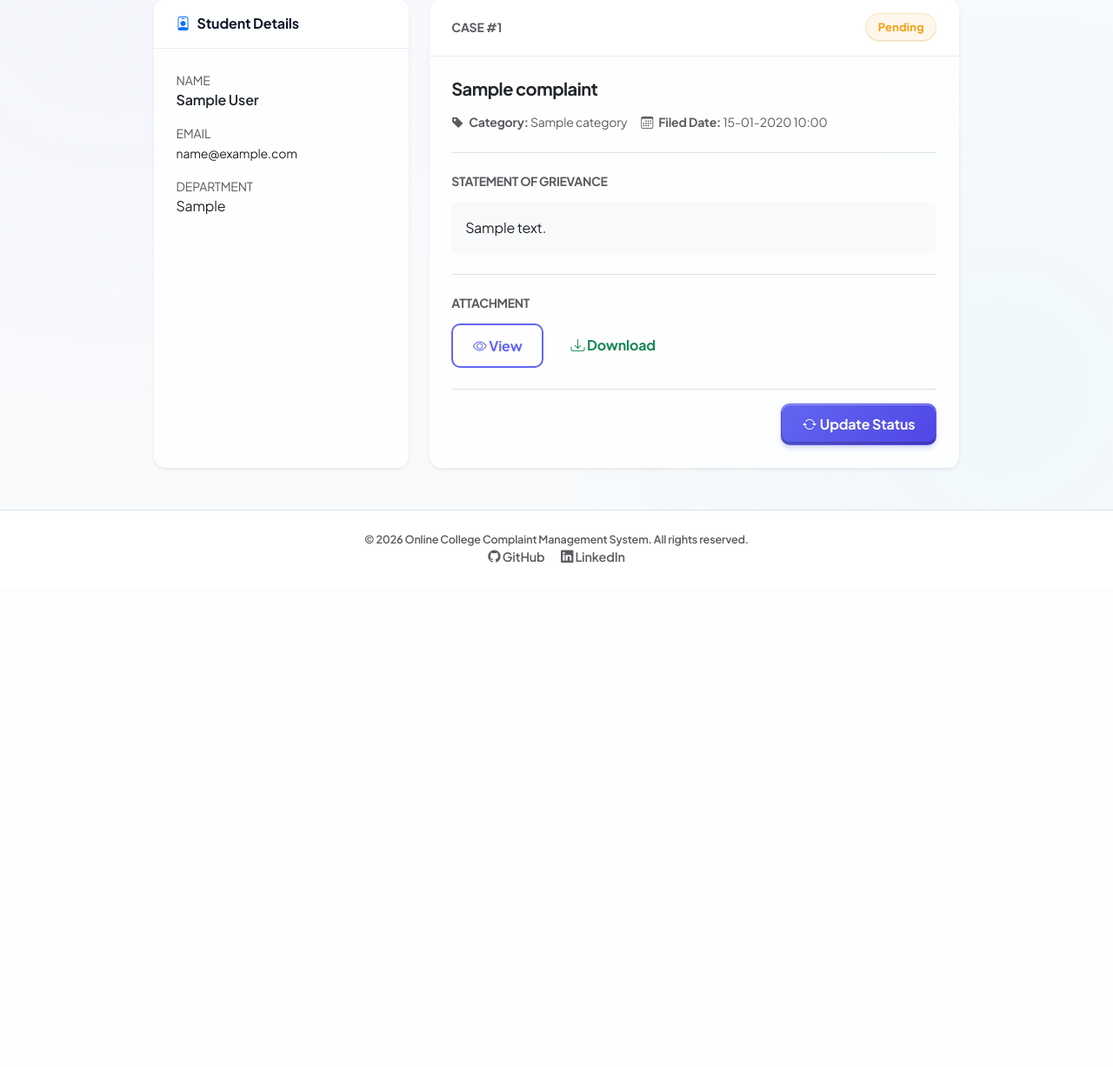
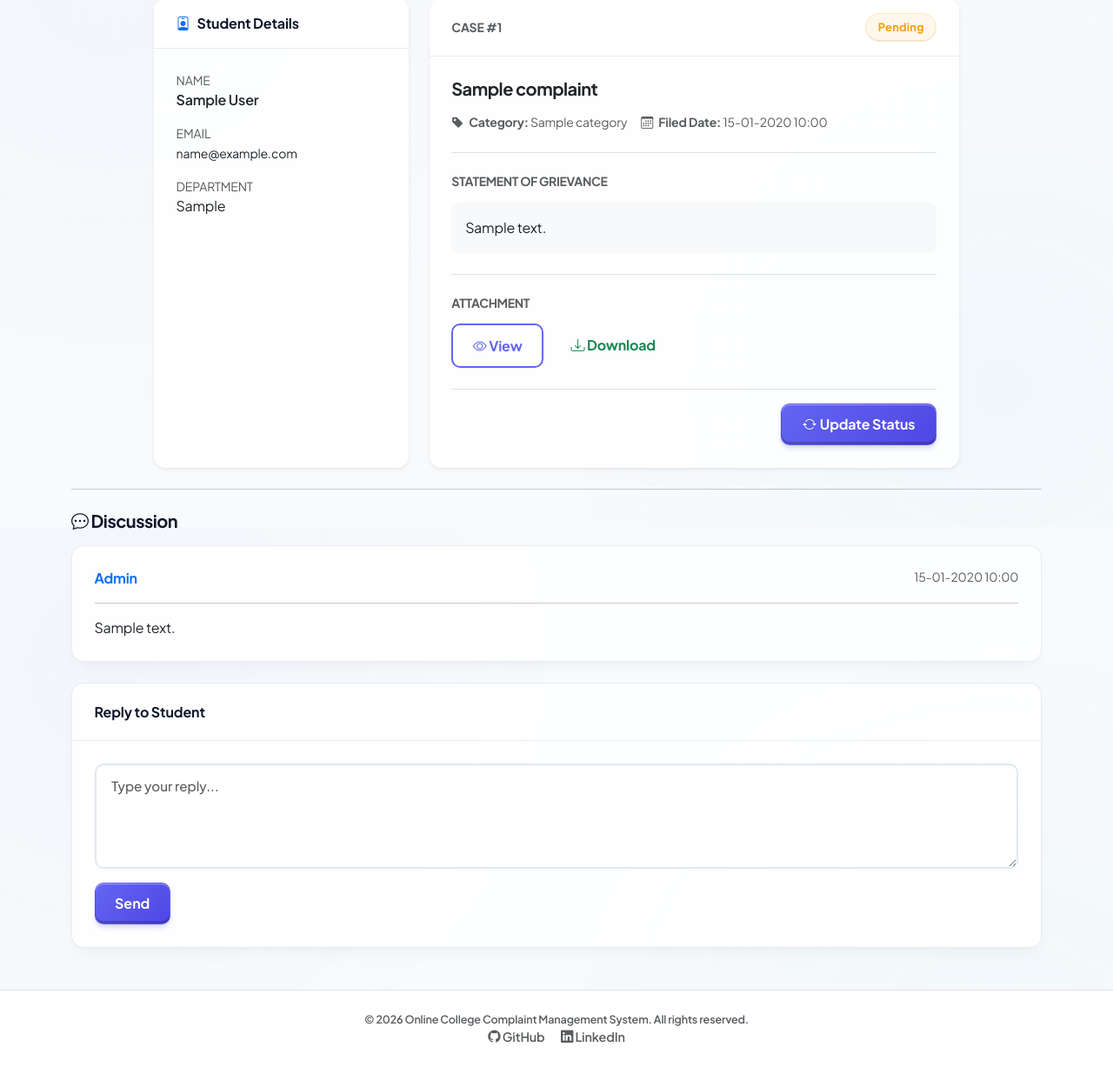
Before and after one commit to Zensi-Sukhadiya/online-college-complaint-management-system, a Flask app: page /admin/complaint/1 in a window 1280 px wide. Shown: the part 194-1421 px from the top of the page at 87% size. Before the commit the page ends 841 px from the top, so only its background shows below. Run offline with Flask 3, Linux system fonts and the light colour scheme; a user stored in the database is signed in; tables that the repository leaves empty hold one stand-in row (values such as "Sample post"); some libraries are stand-ins or nearby versions.

Commit message:
add a feature to a two way communication

```diff
--- a/app/routes.py
+++ b/app/routes.py
@@ -203,9 +203,12 @@ def view_complaint(complaint_id):
         flash("You are not authorized to view this complaint.", "danger")
         return redirect(url_for("main.my_complaints"))
 
+    form = CommentForm()
+
     return render_template(
         "complaint/view_complaint.html",
-        complaint=complaint
+        complaint=complaint,
+        form=form
     )
 
 
@@ -487,9 +490,12 @@ def admin_view_complaint(complaint_id):
 
     complaint = Complaint.query.get_or_404(complaint_id)
 
+    form = CommentForm()
+
     return render_template(
         "admin/view_complaint.html",
-        complaint=complaint
+        complaint=complaint,
+        form=form
     )
 
 @main.route("/admin/complaint/status/<int:complaint_id>", methods=["GET", "POST"])
--- a/app/templates/admin/view_complaint.html
+++ b/app/templates/admin/view_complaint.html
@@ -120,4 +120,99 @@ Complaint Details
         </div>
     </div>
 </div>
+
+<hr class="my-4">
+
+<h5 class="fw-bold mb-3">
+    <i class="bi bi-chat-dots"></i>
+    Discussion
+</h5>
+
+<!-- Existing Comments -->
+{% if complaint.comments %}
+
+    {% for comment in complaint.comments %}
+
+    <div class="card mb-3">
+
+        <div class="card-body">
+
+            <div class="d-flex justify-content-between">
+
+                <strong>
+
+                    {% if comment.user.role == "admin" %}
+
+                        <span class="text-primary">
+                            Admin
+                        </span>
+
+                    {% else %}
+
+                        <span class="text-success">
+                            {{ comment.user.name }}
+                        </span>
+
+                    {% endif %}
+
+                </strong>
+
+                <small class="text-muted">
+                    {{ comment.created_at.strftime("%d-%m-%Y %H:%M") }}
+                </small>
+
+            </div>
+
+            <hr>
+
+            <p class="mb-0">
+                {{ comment.message }}
+            </p>
+
+        </div>
+
+    </div>
+
+    {% endfor %}
+
+{% else %}
+
+<div class="alert alert-light">
+    No discussion yet.
+</div>
+
+{% endif %}
+
+<!-- Reply Form -->
+
+<div class="card mt-4">
+
+    <div class="card-header">
+        Reply to Student
+    </div>
+
+    <div class="card-body">
+
+        <form method="POST"
+              action="{{ url_for('main.add_comment', complaint_id=complaint.id) }}">
+
+            {{ form.hidden_tag() }}
+
+            <div class="mb-3">
+
+                {{ form.message(
+                    class="form-control",
+                    rows="4",
+                    placeholder="Type your reply..."
+                ) }}
+
+            </div>
+
+            {{ form.submit(class="btn btn-primary") }}
+
+        </form>
+
+    </div>
+
+</div>
 {% endblock %}
```
Also changed, not shown: app/templates/complaint/view_complaint.html (+98 -0 lines).
